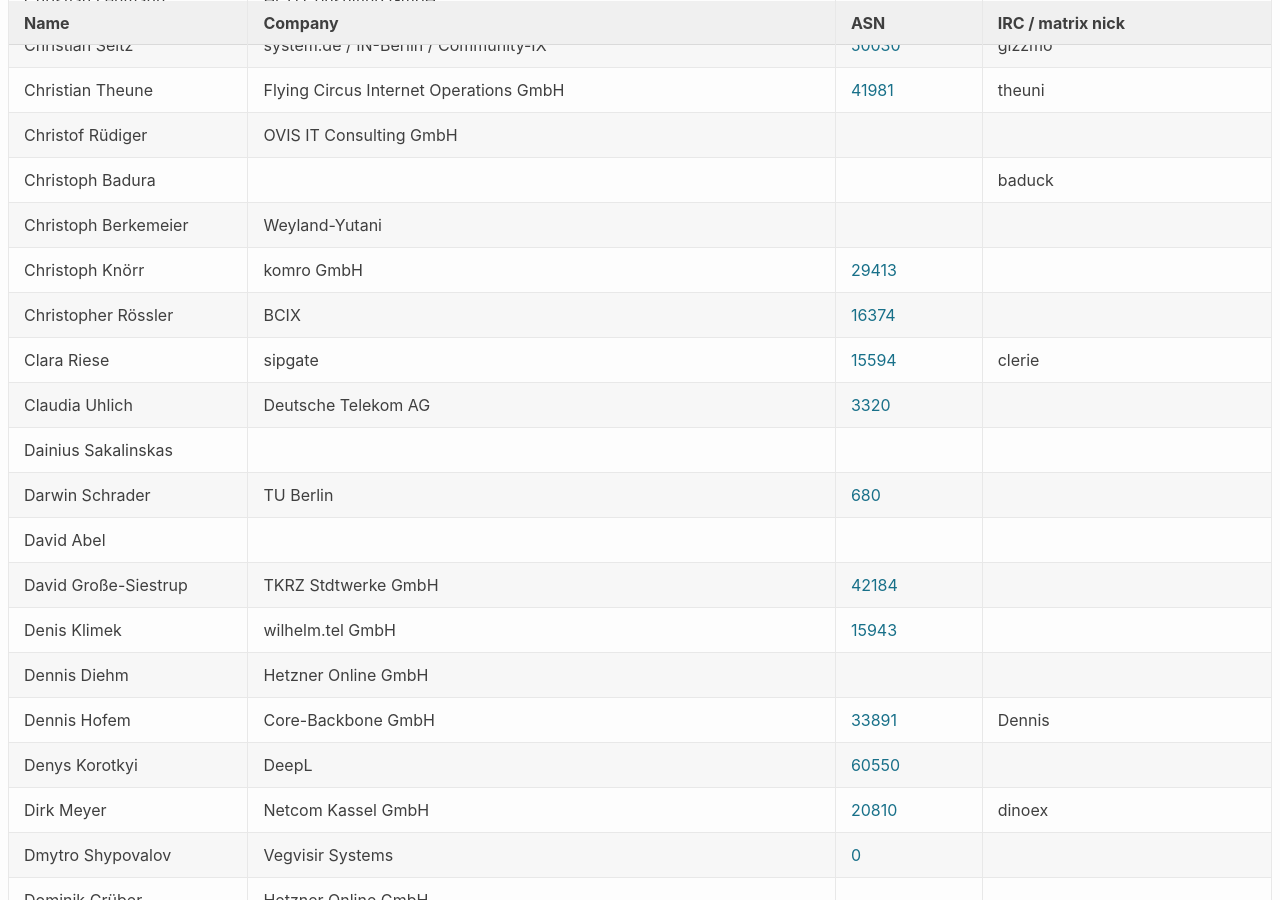
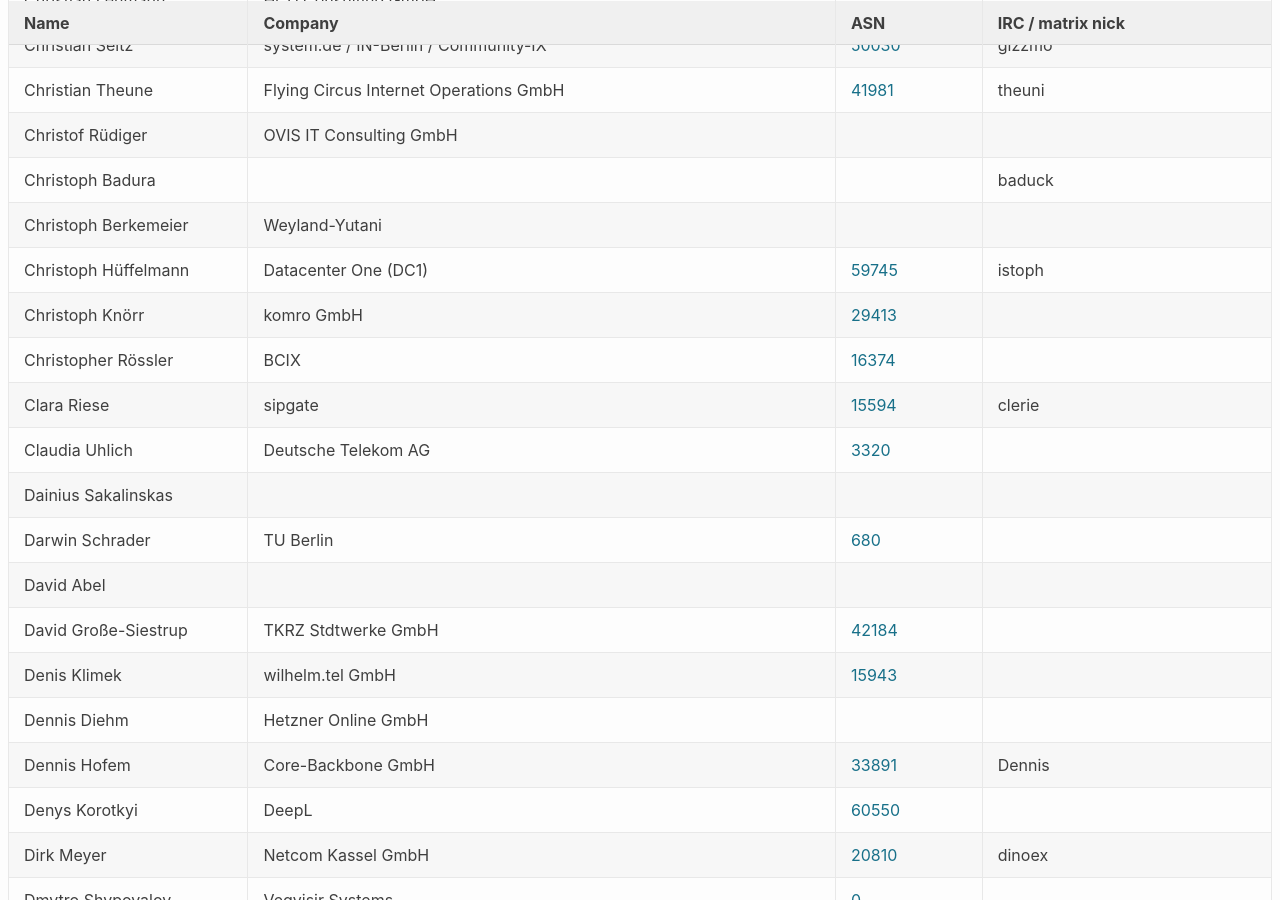
Before and after one commit to denog/pretix-attendeelist, a Jekyll site: the page built from denog16/index.markdown, in a window 1280 px wide and 900 px high, scrolled down 2023 px. Built offline with Jekyll 4.4.1, drawn with Linux system fonts in a browser that asks for light colours.

Commit message:
Latest data: Thu Sep 19 11:47:44 UTC 2024

```diff
--- a/_data/attendees_denog16_onsite.json
+++ b/_data/attendees_denog16_onsite.json
@@ -282,6 +282,12 @@
     "asn": "16374"
   },
   {
+    "name": "Christoph Hüffelmann",
+    "company": "Datacenter One (DC1)",
+    "irc": "istoph",
+    "asn": "59745"
+  },
+  {
     "name": "Christoph Knörr",
     "company": "komro GmbH",
     "irc": null,
```
